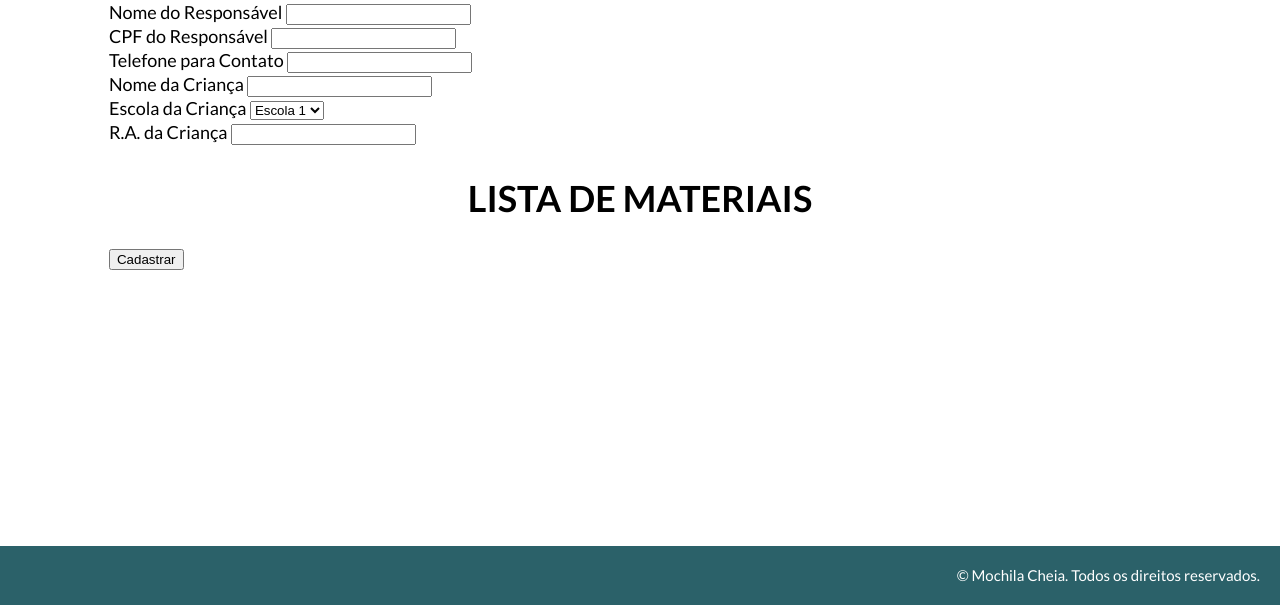
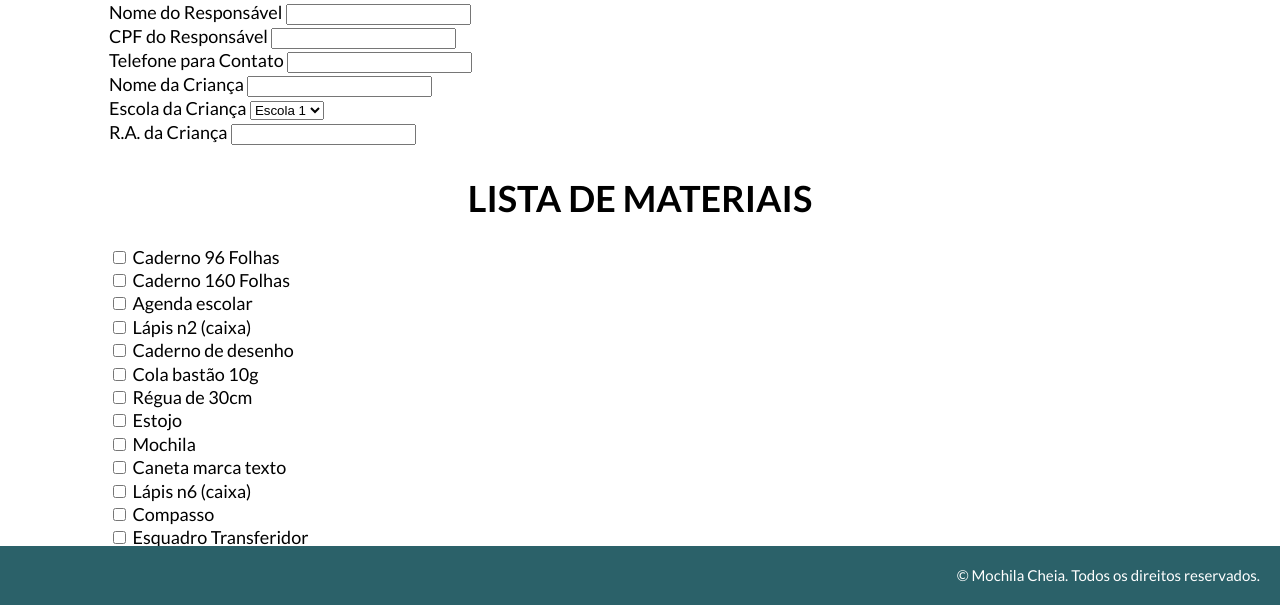
Before and after one commit to adiala/mochila-cheia-hackaton, a PHP site: page /registerPage.html in a window 1280 px wide. Shown: the part 195-800 px from the top of the page. Run offline with PHP 8.4, Linux system fonts and the light colour scheme; style sheets or scripts are compiled from the project's sources.

Commit message:
atualização no cadastro

```diff
--- a/app/scss/_register.scss
+++ b/app/scss/_register.scss
@@ -26,7 +26,6 @@
 .listOfMaterials {
 
     @include breakpoint-down(small) {
-        display: block;
         position:relative;
 
         padding: 0.5rem;
@@ -50,14 +49,14 @@
         }
 
         .itensList {
-            display: inline-block;
             position:relative;
             margin: 0;
-            padding: 8rem;
             top: auto;
             left:auto;
             width:auto;
             height: auto;
+            text-align: left;
+            padding: 10px;
         }
     }
 }
--- a/app/scss/style.css
+++ b/app/scss/style.css
@@ -871,7 +871,6 @@ fieldset {
 
 @media (max-width: 39.9375em) {
   .listOfMaterials {
-    display: block;
     position: relative;
     padding: 0.5rem;
     margin-bottom: 5px;
@@ -891,14 +890,14 @@ fieldset {
     padding-bottom: 2.25rem;
   }
   .listOfMaterials .itensList {
-    display: inline-block;
     position: relative;
     margin: 0;
-    padding: 8rem;
     top: auto;
     left: auto;
     width: auto;
     height: auto;
+    text-align: left;
+    padding: 10px;
   }
 }
 
--- a/registerPage.html
+++ b/registerPage.html
@@ -84,13 +84,84 @@
                 <input id="kidRegister" name="kidRegister" type="text"/>
             </div>
 
-            <div class="listOfMaterials">
+            <span class="listOfMaterials input-group">
                 <h1 class="title">LISTA DE MATERIAIS</h1>
                 <div class="itensList">
 
+                    <div>
+                        <input id="material-caderno96" name="caderno96" type="checkbox" value="caderno96"/>
+                        <label class="inline" for="material-caderno96">Caderno 96 Folhas</label>
+                    </div>
+
+                    <div>
+                        <input id="material-caderno160" name="caderno160" type="checkbox" value="caderno160"/>
+                        <label class="inline" for="material-caderno160">Caderno 160 Folhas</label>
+                    </div>
+
+                    <div>
+                        <input id="material-agenda" name="agenda" type="checkbox" value="agenda"/>
+                        <label class="inline" for="material-agenda">Agenda escolar</label>
+                    </div>
+
+                    <div>
+                        <input id="material-lapisn2" name="lapisn2" type="checkbox" value="lapisn2"/>
+                        <label class="inline" for="material-lapisn2">Lápis n2 (caixa)</label>
+                    </div>
+
+                    <div>
+                        <input id="snacks-pizza" name="snacks" type="checkbox" value="pizza"/>
+                        <label class="inline" for="snacks-pizza">Caderno de desenho</label>
+                    </div>
+
+                    <div>
+                        <input id="snacks-cake" name="snacks" type="checkbox" value="cake"/>
+                        <label class="inline" for="snacks-cake">Cola bastão 10g</label>
+                    </div>
+
+                    <div>
+                        <input id="snacks-pizza" name="snacks" type="checkbox" value="pizza"/>
+                        <label class="inline" for="snacks-pizza">Régua de 30cm</label>
+                    </div>
+
+                    <div>
+                        <input id="snacks-cake" name="snacks" type="checkbox" value="cake"/>
+                        <label class="inline" for="snacks-cake">Estojo</label>
+                    </div>
+
+                    <div>
+                        <input id="snacks-pizza" name="snacks" type="checkbox" value="pizza"/>
+                        <label class="inline" for="snacks-pizza">Mochila</label>
+                    </div>
+
+                    <div>
+                        <input id="snacks-cake" name="snacks" type="checkbox" value="cake"/>
+                        <label class="inline" for="snacks-cake">Caneta marca texto</label>
+                    </div>
+
+                    <div>
+                        <input id="snacks-pizza" name="snacks" type="checkbox" value="pizza"/>
+                        <label class="inline" for="snacks-pizza">Lápis n6 (caixa)</label>
+                    </div>
+
+                    <div>
+                        <input id="snacks-cake" name="snacks" type="checkbox" value="cake"/>
+                        <label class="inline" for="snacks-cake">Compasso</label>
+                    </div>
+
+                    <div>
+                        <input id="snacks-pizza" name="snacks" type="checkbox" value="pizza"/>
+                        <label class="inline" for="snacks-pizza">Esquadro Transferidor</label>
+                    </div>
+
+                    <div>
+                        <input id="snacks-cake" name="snacks" type="checkbox" value="cake"/>
+                        <label class="inline" for="snacks-cake">Corretivo</label>
+                    </div>
+
+
                 </div>
 
-            </div>
+            </span>
             <button type="submit" class="buttonConfirm">Cadastrar</button>
         </form>
 
@@ -98,9 +169,9 @@
             <h2>Form Data</h2>
             <pre></pre>
         </div> -->
-    </main>
 
-
+<!-- LISTA DE MATERIAIS -->
+        </main>
 <!-- RODAPÉ -->
     <footer class="footer">
         <div class="footer__copyright">
```
Also changed, not shown: 1 other file.
